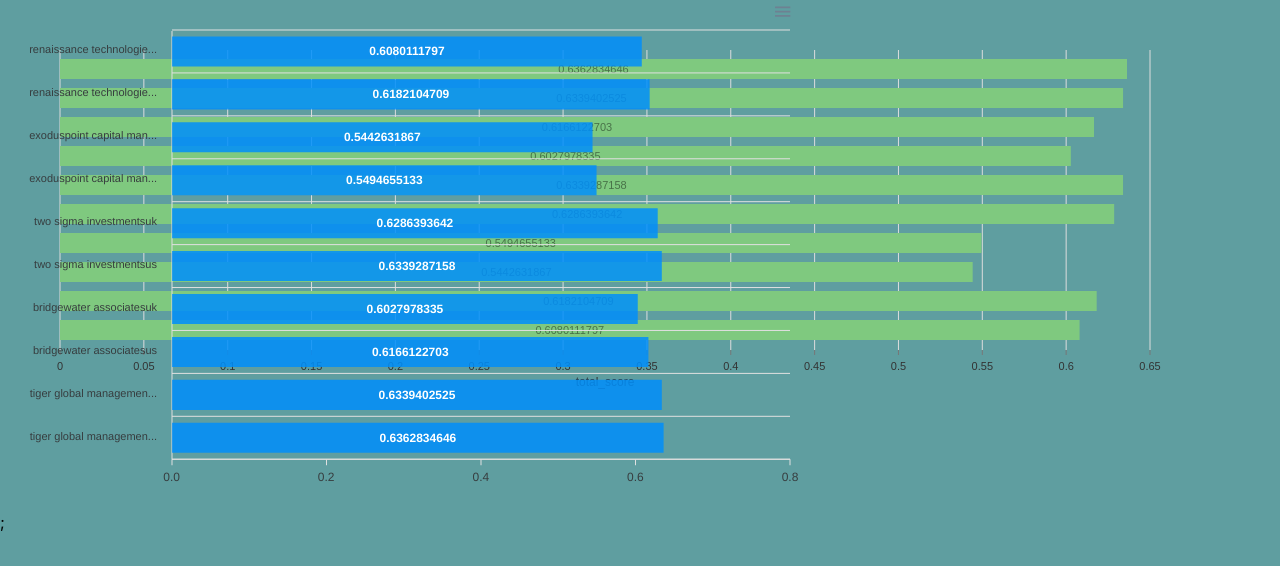
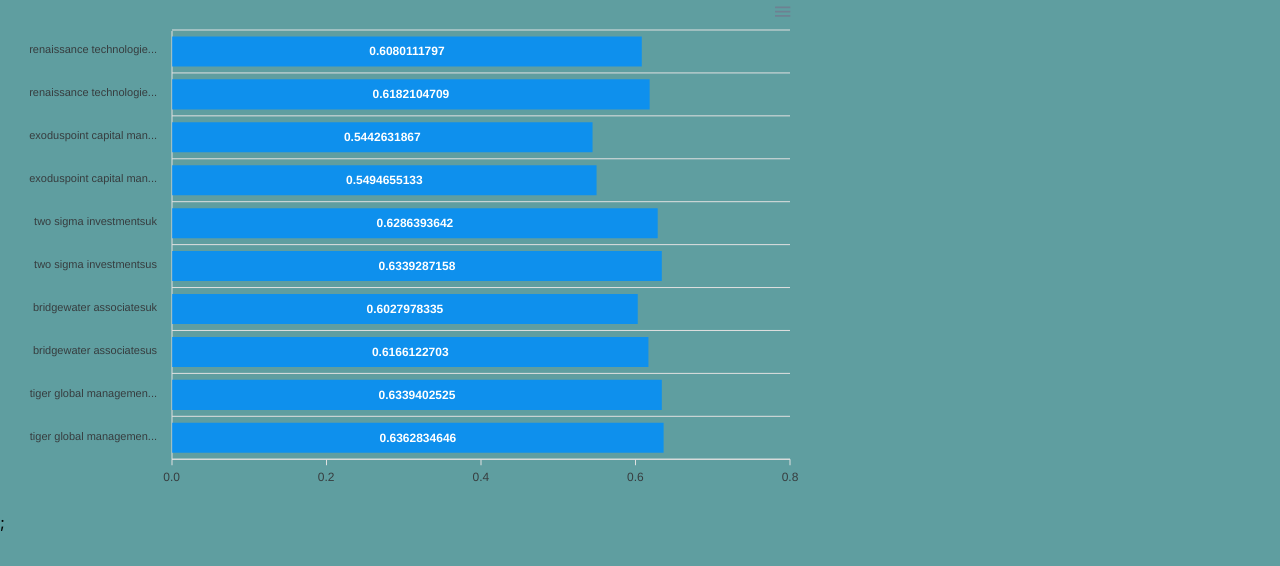
Before and after one commit to Valentino30/Data_Visualization_App_React_Typescript, a React (Create React App) app: page /runs/1/chart in a window 1280 px wide. Shown: the top 566 px of the page. Built offline with nearby package versions, Linux system fonts and the light colour scheme; the HTML template or start-up script is replaced by a standard one.

Commit message:
Remove NivoChart component

```diff
--- a/package.json
+++ b/package.json
@@ -3,8 +3,6 @@
   "version": "0.1.0",
   "private": true,
   "dependencies": {
-    "@nivo/bar": "^0.79.1",
-    "@nivo/core": "^0.79.0",
     "@testing-library/jest-dom": "^5.14.1",
     "@testing-library/react": "^13.0.0",
     "@testing-library/user-event": "^13.2.1",
--- a/src/components/NivoChart/index.tsx
+++ /dev/null
@@ -1,56 +0,0 @@
-import { ResponsiveBar } from "@nivo/bar";
-import { filteredHedgeFunds } from "../../data";
-
-const NivoChart = () => {
-  return (
-    <ResponsiveBar
-      data={filteredHedgeFunds}
-      keys={["total_score"]}
-      indexBy="brand"
-      margin={{ top: 50, right: 130, bottom: 50, left: 60 }}
-      padding={0.3}
-      layout="horizontal"
-      valueScale={{ type: "linear" }}
-      indexScale={{ type: "band", round: true }}
-      colors={{ scheme: "accent" }}
-      borderColor={{
-        from: "color",
-        modifiers: [["darker", 1.6]],
-      }}
-      axisTop={null}
-      axisRight={null}
-      axisBottom={{
-        tickSize: 5,
-        tickPadding: 5,
-        tickRotation: 0,
-        legend: "total_score",
-        legendPosition: "middle",
-        legendOffset: 32,
-      }}
-      axisLeft={null}
-      //   axisLeft={{
-      //     tickSize: 5,
-      //     tickPadding: 5,
-      //     tickRotation: 0,
-      //     legend: "brand",
-      //     legendPosition: "middle",
-      //     legendOffset: -40,
-      //   }}
-      enableGridX={true}
-      enableGridY={false}
-      labelSkipWidth={12}
-      labelSkipHeight={12}
-      labelTextColor={{
-        from: "color",
-        modifiers: [["darker", 1.6]],
-      }}
-      role="application"
-      ariaLabel="Nivo bar chart demo"
-      barAriaLabel={function (e) {
-        return e.id + ": " + e.formattedValue + " in brand: " + e.indexValue;
-      }}
-    />
-  );
-};
-
-export default NivoChart;
--- a/src/pages/Chart/index.tsx
+++ b/src/pages/Chart/index.tsx
@@ -1,10 +1,8 @@
 import ApexBarChart from "../../components/ApexBarChart";
-import NivoChart from "../../components/NivoChart";
 
 export default function Chart() {
   return (
     <div style={{ height: 400 }}>
-      <NivoChart />
       <ApexBarChart />
     </div>
   );
```
Also changed, not shown: 1 other file (tests, documents, lock files or other folders).
